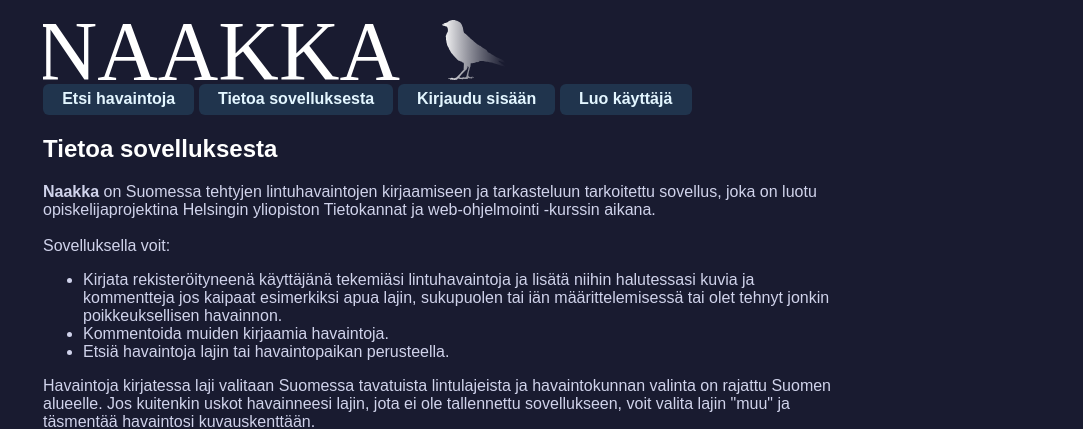
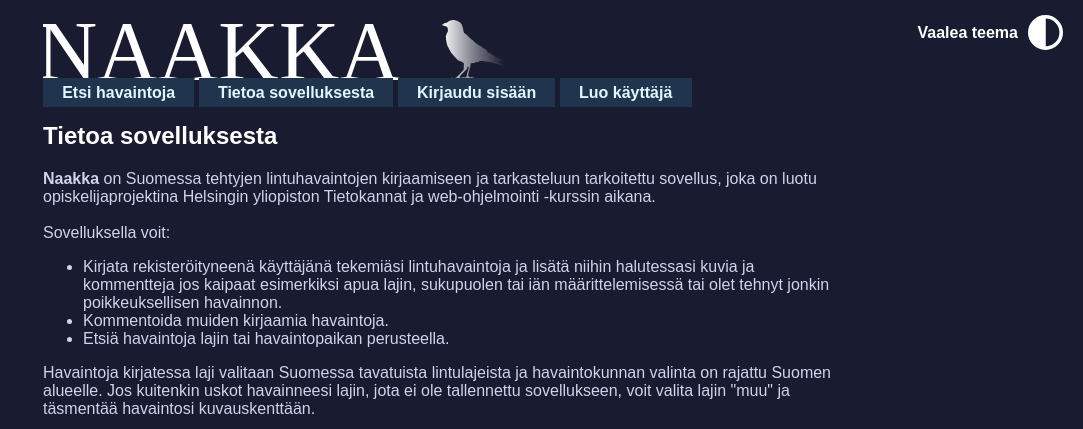
Before and after one commit to matiashei/lintuhavainnot, a Flask app: page /info in a window 1280 px wide. Shown: the top 429 px of the page, without its empty margins (197-1280 px from the left). Run offline with Flask 3, Linux system fonts and the light colour scheme.

Commit message:
Add dark/light themes

```diff
--- a/app.py
+++ b/app.py
@@ -18,6 +18,13 @@
 def require_login():
     if "user_id" not in session:
         abort(403)
+
+@app.route("/theme")
+def theme():
+    current = session.get("theme", "dark")
+    new = "light" if current == "dark" else "dark"
+    session["theme"] = new
+    return redirect(request.referrer or "/")
 
 @app.route("/")
 def index():
@@ -62,15 +69,10 @@
     items = users.get_items(user_id)
     return render_template("show_user.html", user=user, items=items)
 
+@app.template_filter("datetimeformat")
 def datetimeformat(value):
-    if not value:
-        return ""
-    try:
-        dt = datetime.strptime(value, "%Y-%m-%d")
-        return dt.strftime("%d.%m.%Y")
-    except ValueError:
-        return value
-
+    value = datetime.strptime(value, "%Y-%m-%d")
+    return value.strftime("%d.%m.%Y")
 
 @app.route("/search_item")
 def search_item():
@@ -144,7 +146,7 @@
 def get_species(filename="species.csv"):
     species = []
     with open(filename, newline="", encoding="utf-8") as csvfile:
-        reader = csv.DictReader(csvfile, delimiter=';')
+        reader = csv.DictReader(csvfile, delimiter=";")
         for row in reader:
             species.append(row["classificationName"])
     return species
@@ -152,7 +154,7 @@
 def get_municipalities(filename="municipalities.csv"):
     municipalities = []
     with open(filename, newline="", encoding="utf-8") as csvfile:
-        reader = csv.DictReader(csvfile, delimiter=';')
+        reader = csv.DictReader(csvfile, delimiter=";")
         for row in reader:
             municipalities.append(row["classificationName"])
     return municipalities
@@ -295,5 +297,3 @@
         del session["user_id"]
         del session["username"]
     return redirect("/")
-
-app.jinja_env.filters['datetimeformat'] = datetimeformat
--- a/static/main.css
+++ b/static/main.css
@@ -2,8 +2,23 @@
   margin: auto;
   max-width: 50em;
   font-family: sans-serif;
-  background: rgba(25, 27, 48, 1);
-  color: rgb(255, 255, 255);
+  background: #191b30;
+  color: #ffffff;
+}
+
+.theme-toggle-fixed {
+  position: fixed;
+  top: 15px;
+  right: 20px;
+  display: flex;
+  align-items: center;
+  gap: 10px;
+  color: #ffffff;
+}
+
+.theme-icon {
+  width: 35px;
+  height: 35px;
 }
 
 header {
@@ -50,18 +57,15 @@
 .nav-box a {
   color: #e3f6ff;
   background-color: #20344d;
-  border-radius: 6px;
+  border-radius: px;
   text-decoration: none;
-  font-weight: bold;
+  font-weight: 600;
   padding: 0.4em 1.2em;
-  display: inline-block;
-  transition: background-color 0.2s ease, color 0.2s ease;
 }
 
 .nav-box a:hover {
   background-color: #2e4c6d;
   color: #ffffff;
-  text-decoration: none;
 }
 
 p, li {
--- a/templates/layout.html
+++ b/templates/layout.html
@@ -6,10 +6,15 @@
   <link rel="stylesheet" href="/static/main.css">
 </head>
 
-<body>
+<body class="{{ session.get("theme", "dark") }}-mode">
+
   <header>
     <a href="/">
-      <img src="{{ url_for('static', filename='images/sitelogo.svg') }}" alt="Naakka logo" class="logo">
+        {% if session.get("theme", "dark") == "dark" %}
+      <img src="{{ url_for("static", filename="images/sitelogo.svg") }}" alt="Naakka logo" class="logo">
+        {% else %}
+      <img src="{{ url_for("static", filename="images/sitelogo_light.svg") }}" alt="Naakka logo" class="logo">
+        {% endif %}
     </a>
   </header>
 
@@ -32,7 +37,18 @@
       <a href="/login">Kirjaudu sisään</a>
       <a href="/register">Luo käyttäjä</a>
     {% endif %}
-  </nav>
+    </nav>
+      <a href="/theme" class="theme-toggle-fixed">
+
+        {% if session.get("theme", "dark") == "dark" %}
+        Vaalea teema
+      <img src="{{ url_for("static", filename="images/theme-selector_dark.svg") }}" alt="Vaihda vaaleaan teemaan" class="theme-icon">
+        {% else %}
+        Tumma teema
+      <img src="{{ url_for("static", filename="images/theme-selector_light.svg") }}" alt="Vaihda tummaan teemaan" class="theme-icon">
+        {% endif %}
+      </a>
+
 
   <main>
     {% block content %}{% endblock %}
--- a/templates/show_item.html
+++ b/templates/show_item.html
@@ -14,8 +14,10 @@
   {% endif %}
 
   {% for image in images %}
-  <img src="/image/{{ image.id }}"
-  {% endfor %} <br>
+  <img src="/image/{{ image.id }}">
+  {% endfor %}
+
+  {% if image %} <br> {% endif %}
 
     <p>Päivämäärä: {{ item.date | datetimeformat }}</p>
     <p>Määrä: {{item.amount}}kpl</p>
```
Also changed, not shown: other parts of static/main.css (+35 -8 lines), static/images/sitelogo_light.svg (added), static/images/theme-selector_dark.svg (added), static/images/theme-selector_light.svg (added).
